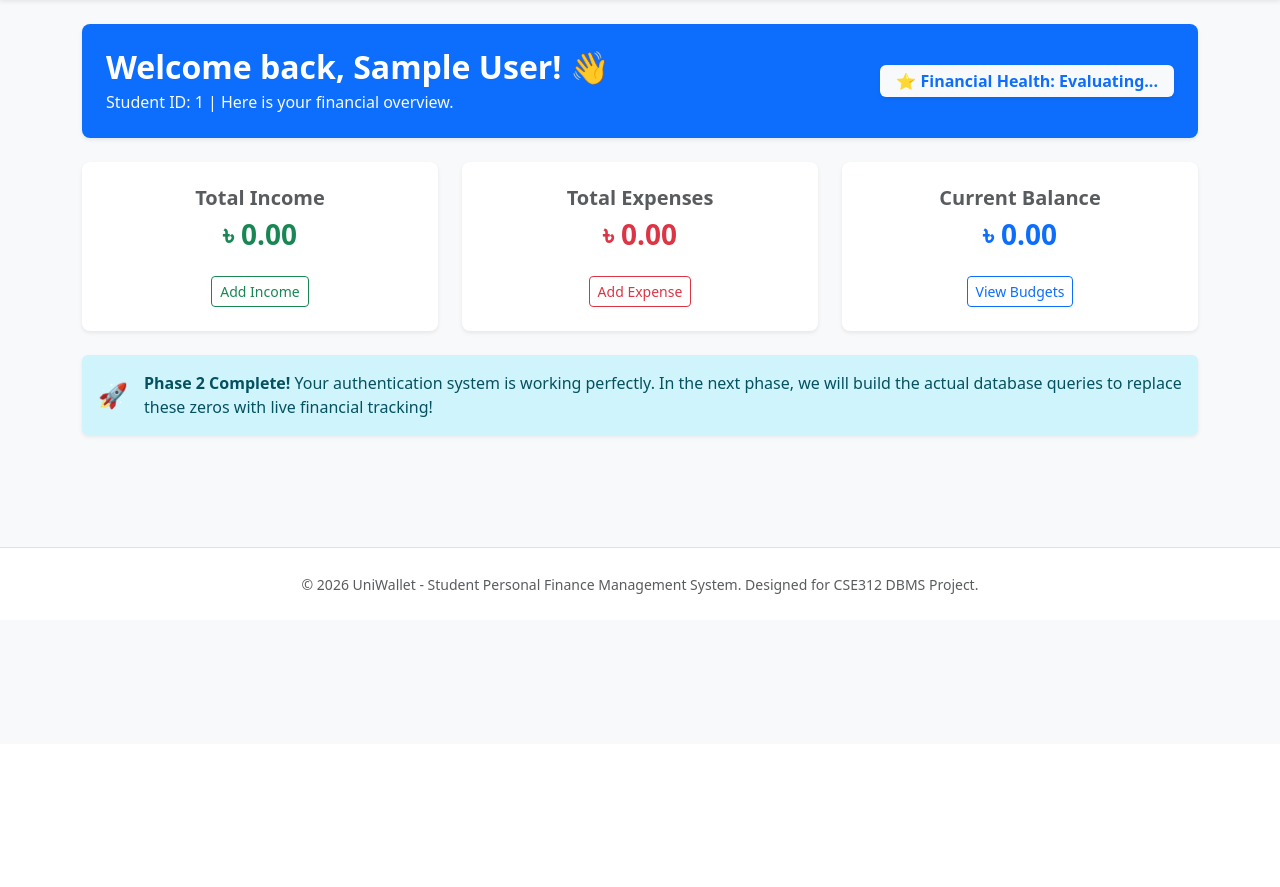
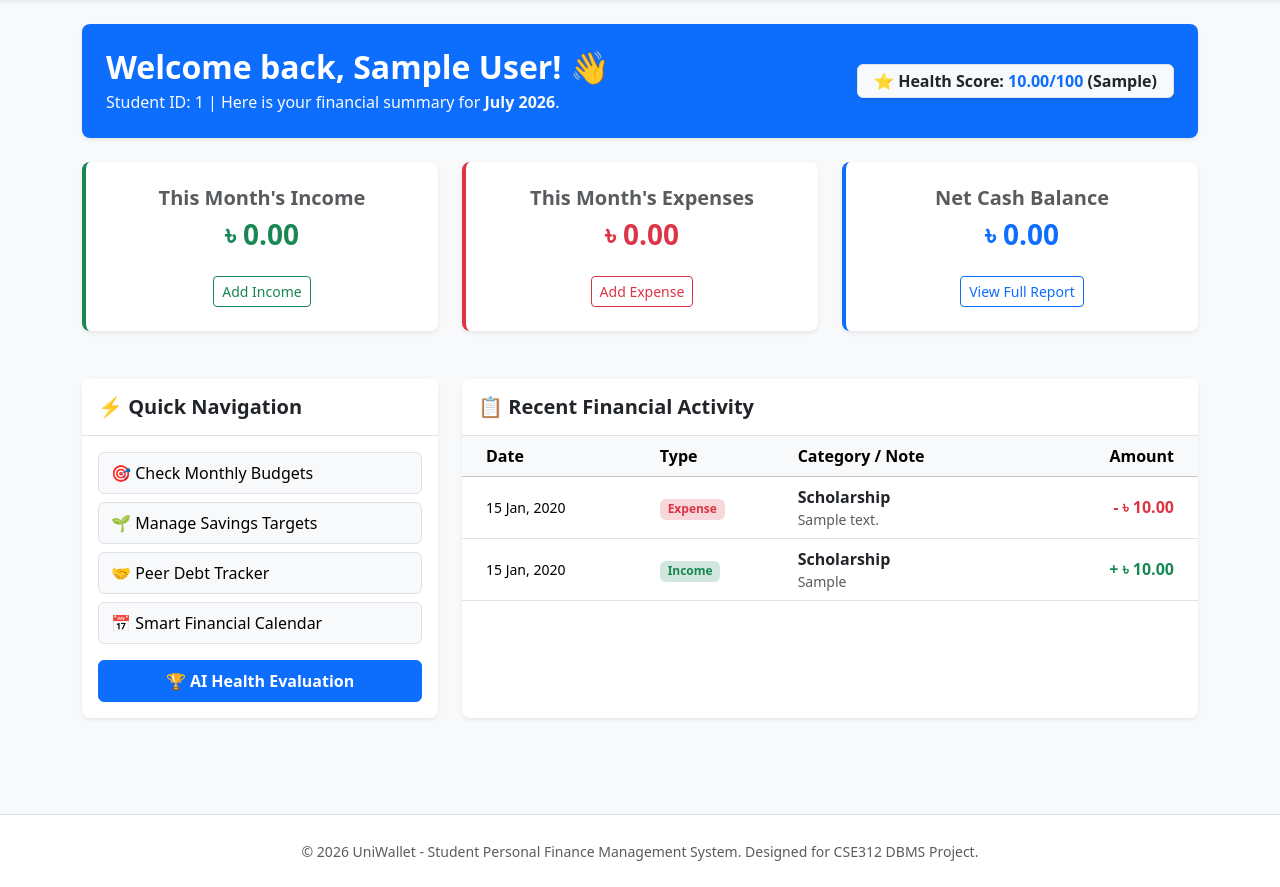
Before and after one commit to raju-rifat-295/UniWallet, a PHP site: page /modules/dashboard/index.php in a window 1280 px wide. Shown: the part 56-943 px from the top of the page. Before the commit the page ends 650 px from the top, so only its background shows below. Run offline with PHP 8.4, Linux system fonts and the light colour scheme; the visitor is signed in with stand-in values (Sample User, id 1); data comes from the database, SQL or seed files in the repository; tables that the repository leaves empty hold one stand-in row (values such as "Sample post").

Commit message:
feat: complete end-to-end UniWallet project with AI financial health evaluation engine and live dashboard integration

```diff
--- a/modules/dashboard/index.php
+++ b/modules/dashboard/index.php
@@ -1,7 +1,46 @@
 <?php
-require_once '../../includes/auth_check.php'; // Protects this page from unauthenticated guests!
+require_once '../../includes/auth_check.php';
 require_once '../../config/db.php';
 require_once '../../includes/header.php';
+
+$user_id = $_SESSION['user_id'];
+$current_month = (int)date('m');
+$current_year  = (int)date('Y');
+
+try {
+    // 1. Fetch Total Income for this month
+    $inc_stmt = $pdo->prepare("SELECT IFNULL(SUM(amount), 0) AS total FROM Income WHERE user_id = :uid AND MONTH(income_date) = :m AND YEAR(income_date) = :y");
+    $inc_stmt->execute(['uid' => $user_id, 'm' => $current_month, 'y' => $current_year]);
+    $month_income = $inc_stmt->fetch()['total'];
+
+    // 2. Fetch Total Expense for this month
+    $exp_stmt = $pdo->prepare("SELECT IFNULL(SUM(amount), 0) AS total FROM Expense WHERE user_id = :uid AND MONTH(expense_date) = :m AND YEAR(expense_date) = :y");
+    $exp_stmt->execute(['uid' => $user_id, 'm' => $current_month, 'y' => $current_year]);
+    $month_expense = $exp_stmt->fetch()['total'];
+
+    // 3. Fetch Latest Financial Health Score
+    $score_stmt = $pdo->prepare("SELECT total_score, rating FROM Financial_Score_History WHERE user_id = :uid ORDER BY year DESC, month DESC LIMIT 1");
+    $score_stmt->execute(['uid' => $user_id]);
+    $latest_score = $score_stmt->fetch();
+
+    // 4. Fetch 5 most recent transactions (combining Income & Expense via UNION)
+    $recent_sql = "
+        SELECT 'Income' AS type, c.category_name, i.amount, i.income_date AS date, i.source AS note
+        FROM Income i JOIN Category c ON i.category_id = c.category_id WHERE i.user_id = :u1
+        UNION ALL
+        SELECT 'Expense' AS type, c.category_name, e.amount, e.expense_date AS date, e.note
+        FROM Expense e JOIN Category c ON e.category_id = c.category_id WHERE e.user_id = :u2
+        ORDER BY date DESC LIMIT 6
+    ";
+    $recent_stmt = $pdo->prepare($recent_sql);
+    $recent_stmt->execute(['u1' => $user_id, 'u2' => $user_id]);
+    $recent_trans = $recent_stmt->fetchAll();
+
+} catch (PDOException $e) {
+    $error = "Database Error: " . $e->getMessage();
+}
+
+$balance = $month_income - $month_expense;
 ?>
 
 <div class="row mb-4">
@@ -10,54 +49,97 @@ require_once '../../includes/header.php';
             <div class="card-body p-4 d-flex justify-content-between align-items-center flex-wrap">
                 <div>
                     <h2 class="fw-bold mb-1">Welcome back, <?php echo htmlspecialchars($_SESSION['first_name']); ?>! 👋</h2>
-                    <p class="mb-0 text-light">Student ID: <?php echo htmlspecialchars($_SESSION['student_id']); ?> | Here is your financial overview.</p>
+                    <p class="mb-0 text-light">Student ID: <?php echo htmlspecialchars($_SESSION['student_id']); ?> | Here is your financial summary for <strong><?php echo date('F Y'); ?></strong>.</p>
                 </div>
                 <div class="mt-3 mt-md-0">
-                    <span class="badge bg-light text-primary fs-6 py-2 px-3 shadow-sm">
-                        ⭐ Financial Health: Evaluating...
-                    </span>
+                    <a href="/uniwallet/modules/reports/index.php" class="text-decoration-none">
+                        <?php if ($latest_score): ?>
+                            <span class="badge bg-light text-dark fs-6 py-2 px-3 shadow-sm border">
+                                ⭐ Health Score: <strong class="text-primary"><?php echo $latest_score['total_score']; ?>/100</strong> (<?php echo $latest_score['rating']; ?>)
+                            </span>
+                        <?php else: ?>
+                            <span class="badge bg-warning text-dark fs-6 py-2 px-3 shadow-sm">
+                                ⭐ Health Score: Click to Evaluate!
+                            </span>
+                        <?php endif; ?>
+                    </a>
                 </div>
             </div>
         </div>
     </div>
 </div>
 
-<div class="row g-4">
+<div class="row g-4 mb-5">
     <div class="col-md-4">
-        <div class="card shadow-sm border-0 h-100 rounded-3">
+        <div class="card shadow-sm border-0 h-100 rounded-3 border-start border-success border-4">
             <div class="card-body text-center p-4">
-                <h5 class="text-muted fw-semibold">Total Income</h5>
-                <h3 class="fw-bold text-success mt-2">৳ 0.00</h3>
+                <h5 class="text-muted fw-semibold">This Month's Income</h5>
+                <h3 class="fw-bold text-success mt-2">৳ <?php echo number_format($month_income, 2); ?></h3>
                 <a href="/uniwallet/modules/transactions/income.php" class="btn btn-outline-success btn-sm mt-3">Add Income</a>
             </div>
         </div>
     </div>
     <div class="col-md-4">
-        <div class="card shadow-sm border-0 h-100 rounded-3">
+        <div class="card shadow-sm border-0 h-100 rounded-3 border-start border-danger border-4">
             <div class="card-body text-center p-4">
-                <h5 class="text-muted fw-semibold">Total Expenses</h5>
-                <h3 class="fw-bold text-danger mt-2">৳ 0.00</h3>
+                <h5 class="text-muted fw-semibold">This Month's Expenses</h5>
+                <h3 class="fw-bold text-danger mt-2">৳ <?php echo number_format($month_expense, 2); ?></h3>
                 <a href="/uniwallet/modules/transactions/expense.php" class="btn btn-outline-danger btn-sm mt-3">Add Expense</a>
             </div>
         </div>
     </div>
     <div class="col-md-4">
-        <div class="card shadow-sm border-0 h-100 rounded-3">
+        <div class="card shadow-sm border-0 h-100 rounded-3 border-start border-primary border-4">
             <div class="card-body text-center p-4">
-                <h5 class="text-muted fw-semibold">Current Balance</h5>
-                <h3 class="fw-bold text-primary mt-2">৳ 0.00</h3>
-                <a href="/uniwallet/modules/budget/index.php" class="btn btn-outline-primary btn-sm mt-3">View Budgets</a>
+                <h5 class="text-muted fw-semibold">Net Cash Balance</h5>
+                <h3 class="fw-bold <?php echo ($balance >= 0) ? 'text-primary' : 'text-danger'; ?> mt-2">
+                    ৳ <?php echo number_format($balance, 2); ?>
+                </h3>
+                <a href="/uniwallet/modules/reports/index.php" class="btn btn-outline-primary btn-sm mt-3">View Full Report</a>
             </div>
         </div>
     </div>
 </div>
 
-<div class="row mt-4">
-    <div class="col-12">
-        <div class="alert alert-info shadow-sm border-0 d-flex align-items-center" role="alert">
-            <span class="fs-4 me-3">🚀</span>
-            <div>
-                <strong>Phase 2 Complete!</strong> Your authentication system is working perfectly. In the next phase, we will build the actual database queries to replace these zeros with live financial tracking!
+<!-- Quick Actions & Recent Activity Table -->
+<div class="row g-4">
+    <div class="col-lg-4">
+        <div class="card shadow-sm border-0 rounded-3 h-100">
+            <div class="card-header bg-white py-3 border-bottom"><h5 class="mb-0 fw-bold">⚡ Quick Navigation</h5></div>
+            <div class="card-body p-3 d-grid gap-2">
+                <a href="/uniwallet/modules/budget/index.php" class="btn btn-light text-start border py-2">🎯 Check Monthly Budgets</a>
+                <a href="/uniwallet/modules/savings/index.php" class="btn btn-light text-start border py-2">🌱 Manage Savings Targets</a>
+                <a href="/uniwallet/modules/loans/index.php" class="btn btn-light text-start border py-2">🤝 Peer Debt Tracker</a>
+                <a href="/uniwallet/modules/calendar/index.php" class="btn btn-light text-start border py-2">📅 Smart Financial Calendar</a>
+                <a href="/uniwallet/modules/reports/index.php" class="btn btn-primary text-center fw-bold py-2 mt-2">🏆 AI Health Evaluation</a>
+            </div>
+        </div>
+    </div>
+
+    <div class="col-lg-8">
+        <div class="card shadow-sm border-0 rounded-3 h-100">
+            <div class="card-header bg-white py-3 border-bottom"><h5 class="mb-0 fw-bold">📋 Recent Financial Activity</h5></div>
+            <div class="card-body p-0">
+                <div class="table-responsive">
+                    <table class="table table-hover align-middle mb-0">
+                        <thead class="table-light"><tr><th class="ps-4">Date</th><th>Type</th><th>Category / Note</th><th class="text-end pe-4">Amount</th></tr></thead>
+                        <tbody>
+                            <?php if (empty($recent_trans)): ?>
+                                <tr><td colspan="4" class="text-center py-4 text-muted">No transactions recorded yet. Start tracking above!</td></tr>
+                            <?php else: ?>
+                                <?php foreach ($recent_trans as $t): ?>
+                                    <?php $is_inc = $t['type'] === 'Income'; ?>
+                                    <tr>
+                                        <td class="ps-4 text-nowrap small"><?php echo date('d M, Y', strtotime($t['date'])); ?></td>
+                                        <td><span class="badge <?php echo $is_inc ? 'bg-success-subtle text-success' : 'bg-danger-subtle text-danger'; ?>"><?php echo $t['type']; ?></span></td>
+                                        <td><strong class="text-dark"><?php echo htmlspecialchars($t['category_name']); ?></strong><small class="text-muted d-block"><?php echo !empty($t['note']) ? htmlspecialchars($t['note']) : ''; ?></small></td>
+                                        <td class="text-end pe-4 fw-bold <?php echo $is_inc ? 'text-success' : 'text-danger'; ?>"><?php echo $is_inc ? '+' : '-'; ?> ৳ <?php echo number_format($t['amount'], 2); ?></td>
+                                    </tr>
+                                <?php endforeach; ?>
+                            <?php endif; ?>
+                        </tbody>
+                    </table>
+                </div>
             </div>
         </div>
     </div>
```
Also changed, not shown: modules/calendar/fetch_events.php (added, +62 -0 lines), modules/calendar/index.php (added, +146 -0 lines), modules/reports/index.php (added, +250 -0 lines).
